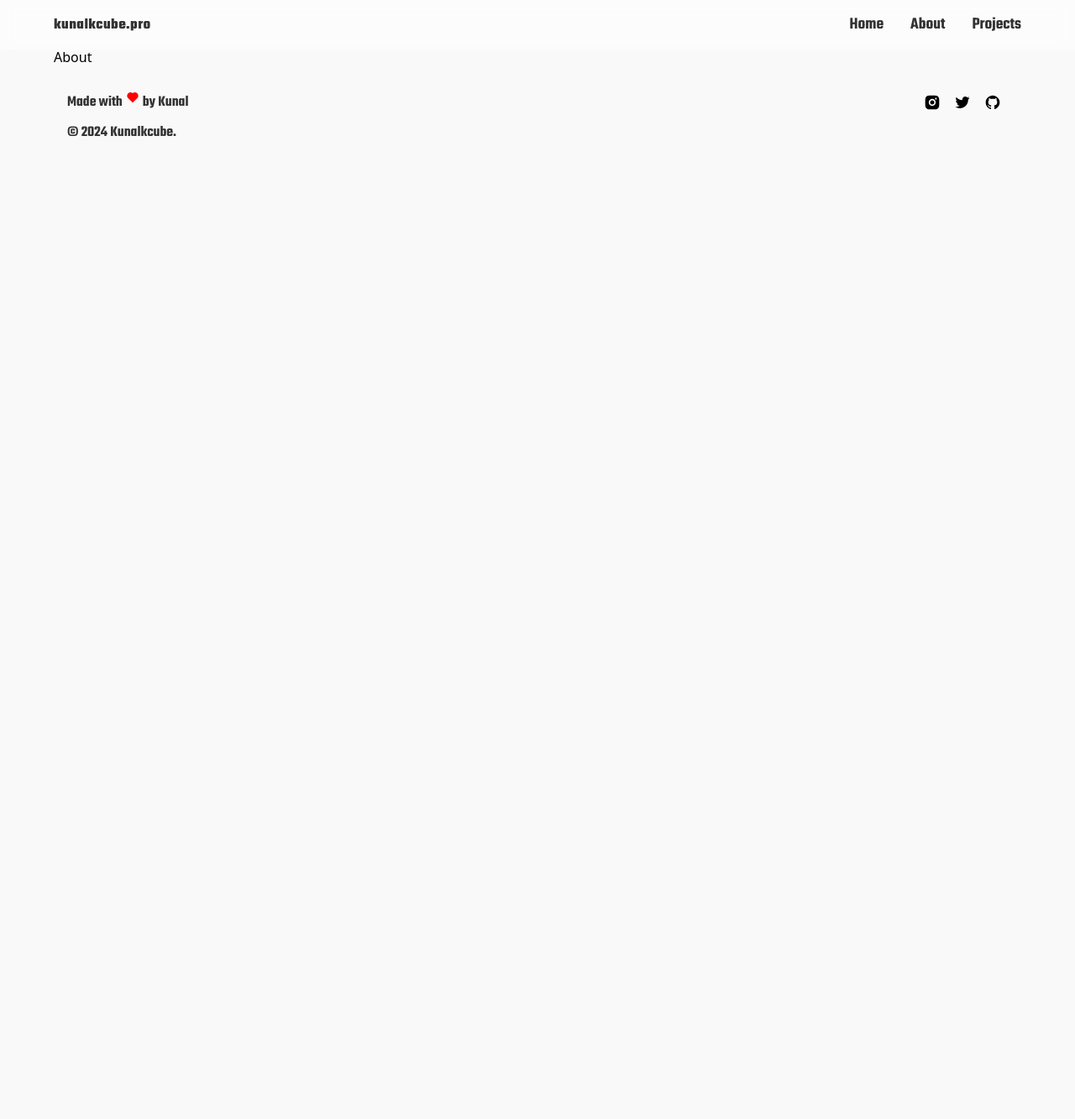
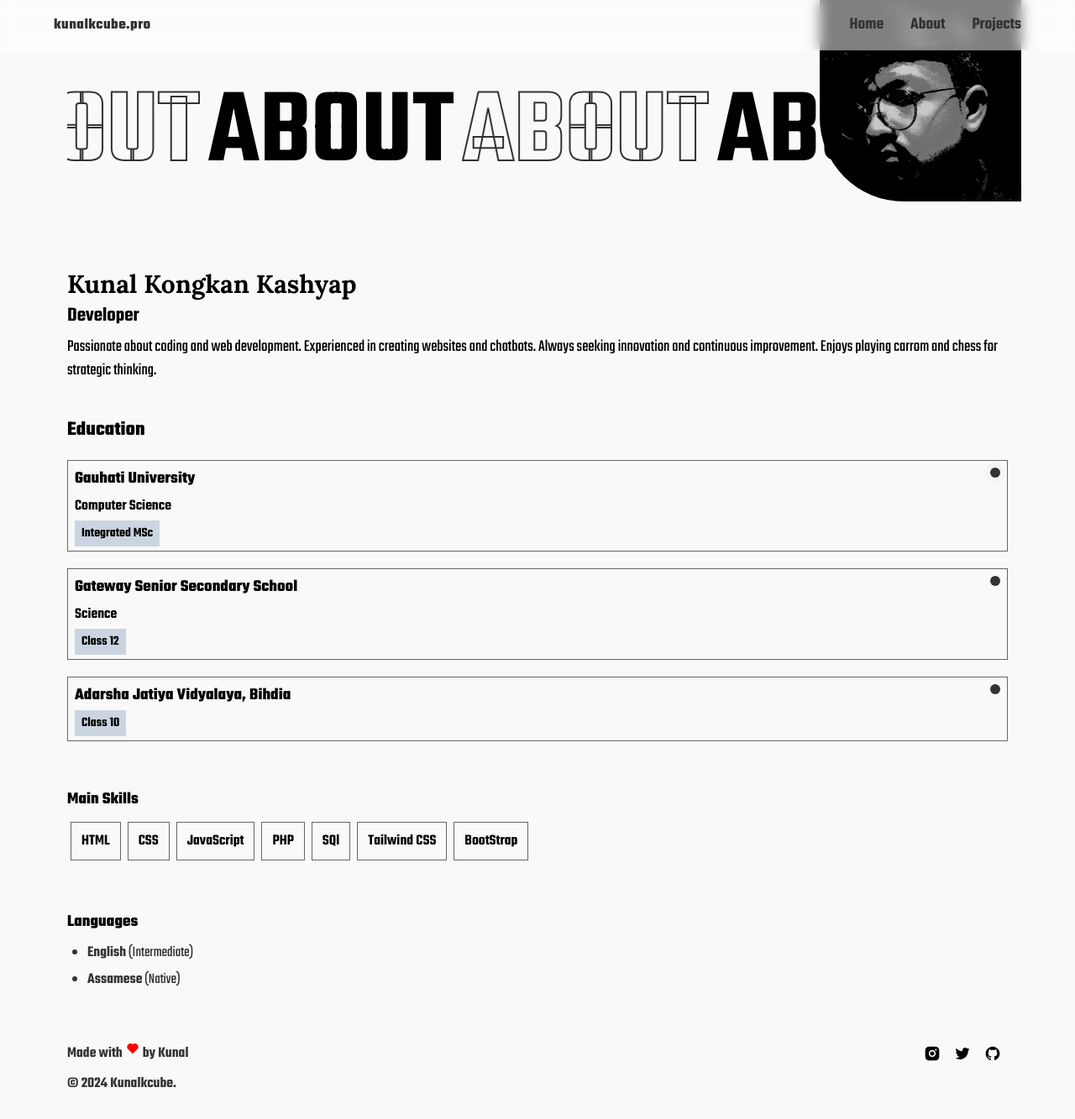
Before and after one commit to kunalkcube/kunal-kongkan-kashyap, a React (Vite) app: page /about in a window 1280 px wide. Shown: the whole page at 84% size. Before the commit the page ends 800 px from the top, so only its background shows below. Built offline with nearby package versions, Linux system fonts and the light colour scheme.

Commit message:
Update projects and about paghe

```diff
--- a/src/components/Marquee.jsx
+++ b/src/components/Marquee.jsx
@@ -1,33 +1,33 @@
 import React from 'react'
 
-const Marquee = () => {
+const Marquee = ({ title, textSize, marginBottom }) => {
     return (
-        <div className="marquee relative overflow-hidden mb-4">
+        <div className={`marquee relative overflow-hidden ${marginBottom}`}>
             <div className="marquee__inner w-fit flex relative" aria-hidden="true">
-                <h2 className="text-6xl lg:text-8xl font-teko font-semibold stroke_text">PROJECTS</h2>
-                <h2 className="text-6xl lg:text-8xl font-teko font-semibold">PROJECTS</h2>
-                <h2 className="text-6xl lg:text-8xl font-teko font-semibold stroke_text">PROJECTS</h2>
-                <h2 className="text-6xl lg:text-8xl font-teko font-semibold">PROJECTS</h2>
-                <h2 className="text-6xl lg:text-8xl font-teko font-semibold stroke_text">PROJECTS</h2>
-                <h2 className="text-6xl lg:text-8xl font-teko font-semibold">PROJECTS</h2>
-                <h2 className="text-6xl lg:text-8xl font-teko font-semibold stroke_text">PROJECTS</h2>
-                <h2 className="text-6xl lg:text-8xl font-teko font-semibold">PROJECTS</h2>
-                <h2 className="text-6xl lg:text-8xl font-teko font-semibold stroke_text">PROJECTS</h2>
-                <h2 className="text-6xl lg:text-8xl font-teko font-semibold">PROJECTS</h2>
-                <h2 className="text-6xl lg:text-8xl font-teko font-semibold stroke_text">PROJECTS</h2>
-                <h2 className="text-6xl lg:text-8xl font-teko font-semibold">PROJECTS</h2>
-                <h2 className="text-6xl lg:text-8xl font-teko font-semibold stroke_text">PROJECTS</h2>
-                <h2 className="text-6xl lg:text-8xl font-teko font-semibold">PROJECTS</h2>
-                <h2 className="text-6xl lg:text-8xl font-teko font-semibold stroke_text">PROJECTS</h2>
-                <h2 className="text-6xl lg:text-8xl font-teko font-semibold">PROJECTS</h2>
-                <h2 className="text-6xl lg:text-8xl font-teko font-semibold stroke_text">PROJECTS</h2>
-                <h2 className="text-6xl lg:text-8xl font-teko font-semibold">PROJECTS</h2>
-                <h2 className="text-6xl lg:text-8xl font-teko font-semibold stroke_text">PROJECTS</h2>
-                <h2 className="text-6xl lg:text-8xl font-teko font-semibold">PROJECTS</h2>
-                <h2 className="text-6xl lg:text-8xl font-teko font-semibold stroke_text">PROJECTS</h2>
-                <h2 className="text-6xl lg:text-8xl font-teko font-semibold">PROJECTS</h2>
-                <h2 className="text-6xl lg:text-8xl font-teko font-semibold stroke_text">PROJECTS</h2>
-                <h2 className="text-6xl lg:text-8xl font-teko font-semibold">PROJECTS</h2>
+                <h2 className={`${textSize} font-teko font-semibold stroke_text`}>{title}</h2>
+                <h2 className={`${textSize} font-teko font-semibold`}>{title}</h2>
+                <h2 className={`${textSize} font-teko font-semibold stroke_text`}>{title}</h2>
+                <h2 className={`${textSize} font-teko font-semibold`}>{title}</h2>
+                <h2 className={`${textSize} font-teko font-semibold stroke_text`}>{title}</h2>
+                <h2 className={`${textSize} font-teko font-semibold`}>{title}</h2>
+                <h2 className={`${textSize} font-teko font-semibold stroke_text`}>{title}</h2>
+                <h2 className={`${textSize} font-teko font-semibold`}>{title}</h2>
+                <h2 className={`${textSize} font-teko font-semibold stroke_text`}>{title}</h2>
+                <h2 className={`${textSize} font-teko font-semibold`}>{title}</h2>
+                <h2 className={`${textSize} font-teko font-semibold stroke_text`}>{title}</h2>
+                <h2 className={`${textSize} font-teko font-semibold`}>{title}</h2>
+                <h2 className={`${textSize} font-teko font-semibold stroke_text`}>{title}</h2>
+                <h2 className={`${textSize} font-teko font-semibold`}>{title}</h2>
+                <h2 className={`${textSize} font-teko font-semibold stroke_text`}>{title}</h2>
+                <h2 className={`${textSize} font-teko font-semibold`}>{title}</h2>
+                <h2 className={`${textSize} font-teko font-semibold stroke_text`}>{title}</h2>
+                <h2 className={`${textSize} font-teko font-semibold`}>{title}</h2>
+                <h2 className={`${textSize} font-teko font-semibold stroke_text`}>{title}</h2>
+                <h2 className={`${textSize} font-teko font-semibold`}>{title}</h2>
+                <h2 className={`${textSize} font-teko font-semibold stroke_text`}>{title}</h2>
+                <h2 className={`${textSize} font-teko font-semibold`}>{title}</h2>
+                <h2 className={`${textSize} font-teko font-semibold stroke_text`}>{title}</h2>
+                <h2 className={`${textSize} font-teko font-semibold`}>{title}</h2>
             </div>
         </div>
     )
--- a/src/pages/About.jsx
+++ b/src/pages/About.jsx
@@ -1,8 +1,70 @@
 import React from 'react'
+import Marquee from '../components/Marquee'
+import { Kongkan } from '../assets/index'
 
 const About = () => {
     return (
-        <div className='pt-14 max-w-6xl mx-auto'>About</div>
+        <>
+            <section className='px-4 pt-24 pb-3 bg-secondary text-left max-w-6xl mx-auto relative'>
+                <Marquee title="ABOUT" textSize="text-7xl lg:text-9xl" marginBottom="mb-24" />
+                <div className='w-60 h-60 absolute z-10 top-0 right-0 flex justify-center items-center overflow-hidden rounded-bl-[100px]'>
+                    <img className='w-full h-full object-cover' src={Kongkan} alt="Kunal Kongkan Kashyap" />
+                </div>
+                <h1 className='text-2xl mb-1 font-lora font-bold lg:text-3xl'>Kunal Kongkan Kashyap</h1>
+                <h3 className='text-xl mb-2 font-teko font-semibold lg:text-2xl'>Developer</h3>
+                <p className='text-base font-teko sm:text-lg lg:text-xl'>Passionate about coding and web development. Experienced in creating websites and chatbots. Always seeking innovation and continuous improvement. Enjoys playing carrom and chess for strategic thinking.</p>
+            </section>
+            <section className='py-7 px-4 bg-secondary max-w-6xl mx-auto'>
+                <h2 className='text-xl font-teko font-bold lg:text-2xl'>Education</h2>
+                <div class="relative flex flex-col">
+                    <div class="relative p-2 mt-5 border border-label">
+                        <div className='absolute top-2 right-2'>
+                            <div className='animate-ping w-3 h-3 rounded-full bg-primary'></div>
+                            <div className='absolute top-0 right-0 w-3 h-3 rounded-full bg-primary'></div>
+                        </div>
+                        <h2 className='text-xl mb-1 font-teko font-bold'>Gauhati University</h2>
+                        <h3 className='text-lg mb-1 font-teko font-semibold'>Computer Science</h3>
+                        <span className='text-base font-teko font-semibold bg-slate-300 px-2 py-1'>Integrated MSc</span>
+                    </div>
+                    <div class="relative p-2 mt-5 border border-label">
+                        <div className='absolute top-2 right-2 w-3 h-3 rounded-full bg-primary'></div>
+                        <h2 className='text-xl mb-1 font-teko font-bold'>Gateway Senior Secondary School</h2>
+                        <h3 className='text-lg mb-1 font-teko font-semibold'>Science</h3>
+                        <span className='text-base font-teko font-semibold bg-slate-300 px-2 py-1'>Class 12</span>
+                    </div>
+                    <div class="relative p-2 mt-5 border border-label">
+                        <div className='absolute top-2 right-2 w-3 h-3 rounded-full bg-primary'></div>
+                        <h2 className='text-xl mb-1 font-teko font-bold'>Adarsha Jatiya Vidyalaya, Bihdia</h2>
+                        <span className='text-base font-teko font-semibold bg-slate-300 px-2 py-1'>Class 10</span>
+                    </div>
+                </div>
+            </section>
+            <section className='py-7 px-4 bg-secondary max-w-6xl mx-auto'>
+                <div class="flex flex-col">
+                    <h2 className='text-xl mb-2 font-teko font-bold'>Main Skills</h2>
+                    <div class="flex flex-wrap">
+                        <span className='inline-block py-2 px-3 m-1 bg-secondary border border-label text-lg font-semibold font-teko'>HTML</span>
+                        <span className='inline-block py-2 px-3 m-1 bg-secondary border border-label text-lg font-semibold font-teko'>CSS</span>
+                        <span className='inline-block py-2 px-3 m-1 bg-secondary border border-label text-lg font-semibold font-teko'>JavaScript</span>
+                        <span className='inline-block py-2 px-3 m-1 bg-secondary border border-label text-lg font-semibold font-teko'>PHP</span>
+                        <span className='inline-block py-2 px-3 m-1 bg-secondary border border-label text-lg font-semibold font-teko'>SQl</span>
+                        <span className='inline-block py-2 px-3 m-1 bg-secondary border border-label text-lg font-semibold font-teko'>Tailwind CSS</span>
+                        <span className='inline-block py-2 px-3 m-1 bg-secondary border border-label text-lg font-semibold font-teko'>BootStrap</span>
+                    </div>
+                </div>
+            </section>
+            <section className='py-7 px-4 bg-secondary max-w-6xl mx-auto'>
+                <div class="flex flex-col">
+                    <h2 className='text-xl mb-2 font-teko font-bold'>Languages</h2>
+                    <div class="flex flex-col">
+                        <ul className='list-disc'>
+                            <li className='text-lg font-teko mb-1 text-primary relative ml-6'><span className='font-semibold'>English</span> (Intermediate)</li>
+                            <li className='text-lg font-teko mb-1 text-primary relative ml-6'><span className='font-semibold'>Assamese</span> (Native)</li>
+                        </ul>
+                    </div>
+                </div>
+            </section>
+        </>
     )
 }
 
--- a/src/pages/Home.jsx
+++ b/src/pages/Home.jsx
@@ -23,7 +23,7 @@ const Home = () => {
                 <p className='text-base font-teko mt-6 sm:text-lg lg:text-xl'>Apart from my technical pursuits, I find enjoyment in playing carrom and chess. These games provide a welcome break from coding and allow me to exercise my strategic thinking skills.</p>
             </section>
             <section className='py-7 px-4 bg-secondary max-w-6xl mx-auto'>
-                <Marquee />
+                <Marquee title="PROJECTS" textSize="text-6xl lg:text-8xl" marginBottom="mb-6" />
                 <div className='flex flex-col lg:grid lg:grid-cols-2 lg:gap-3'>
                     <ProjectCard image={Project1} title="Components" link="/" />
                     <ProjectCard image={Project2} title="PhiliGenie" link="/" />
--- a/src/pages/Projects.jsx
+++ b/src/pages/Projects.jsx
@@ -7,7 +7,7 @@ import Marquee from '../components/Marquee'
 const Projects = () => {
     return (
         <section className='px-4 pt-24 pb-7 bg-secondary max-w-6xl mx-auto'>
-            <Marquee />
+            <Marquee title="PROJECTS" textSize="text-7xl lg:text-9xl" marginBottom="mb-6" />
             <div className='flex flex-col lg:grid lg:grid-cols-2 lg:gap-3'>
                 <ProjectCard image={Project1} title="Components" link="/" />
                 <ProjectCard image={Project2} title="PhiliGenie" link="/" />
```
